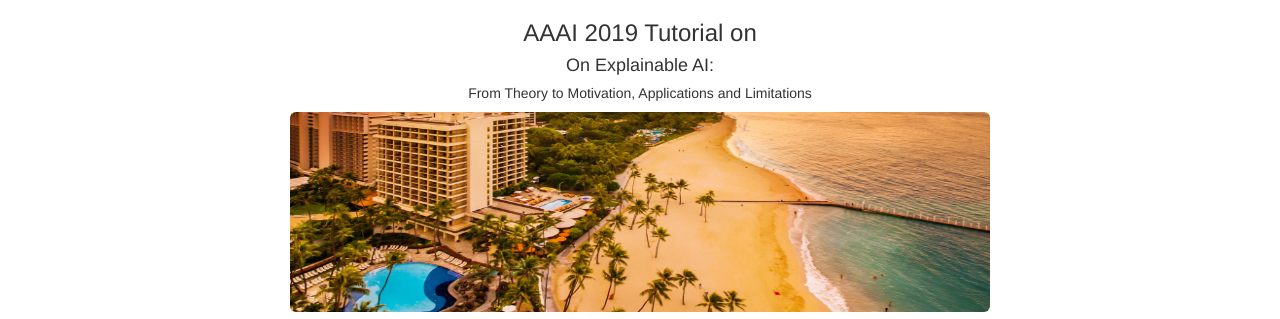
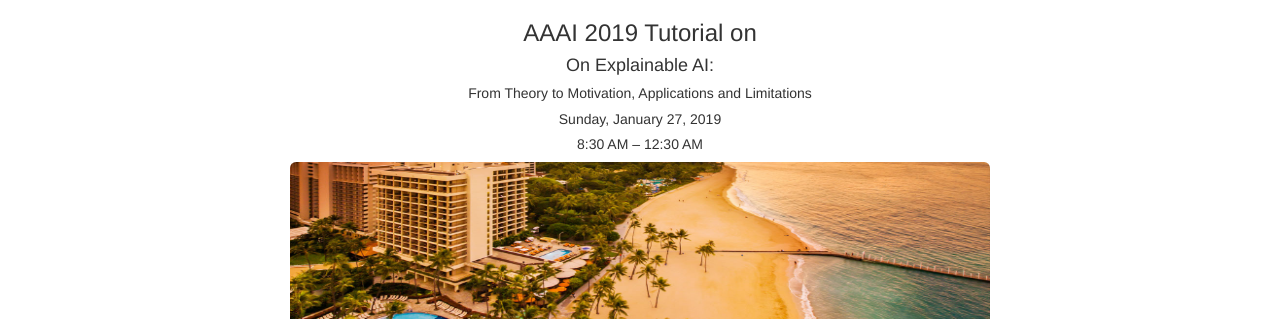
Before and after one commit to xaitutorial2019/xaitutorial2019.github.io, a plain HTML site: page index.html in a window 1280 px wide. Shown: the top 319 px of the page. Drawn offline with nearby package versions, Linux system fonts and the light colour scheme.

Commit message:
schedule updated

```diff
--- a/index.html
+++ b/index.html
@@ -51,6 +51,8 @@
         <td width="700" align="center" valign="middle"><h3>AAAI 2019 Tutorial on</h3>
          <span class="title"><h4>On Explainable AI:</h4> </span>
          <span class="title"><h5> From Theory to Motivation, Applications and Limitations</h5> </span>
+         <span class="title"><h5>Sunday, January 27, 2019</h5> </span>
+         <span class="title"><h5>8:30 AM – 12:30 AM</h5> </span>
         </td>
       </tr>
     </table>
@@ -202,7 +204,9 @@
 
   <div class="row content">
     <h2 align="center">Schedule</h2>
-    <p>Will be announced soon</p>
+    <span class="title"><h5>Sunday, January 27, 2019</h5> </span>
+    <span class="title"><h5>8:30 AM – 12:30 AM</h5> </span>
+    <span class="title"><h5><a href="https://aaai.org/Conferences/AAAI-19/aaai19tutorials/">https://aaai.org/Conferences/AAAI-19/aaai19tutorials/</a></h5></span>
     </div>
 </div>
 
```
